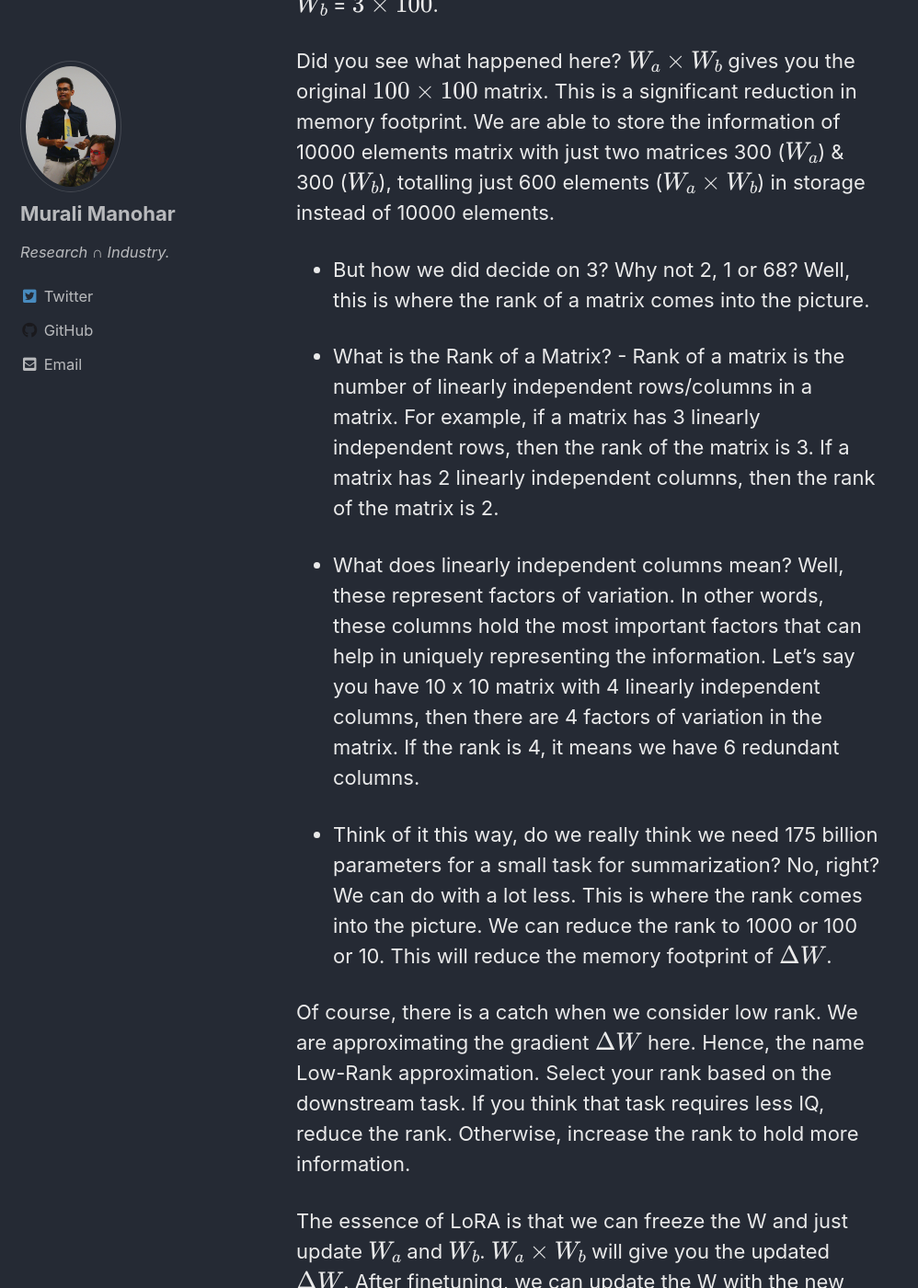
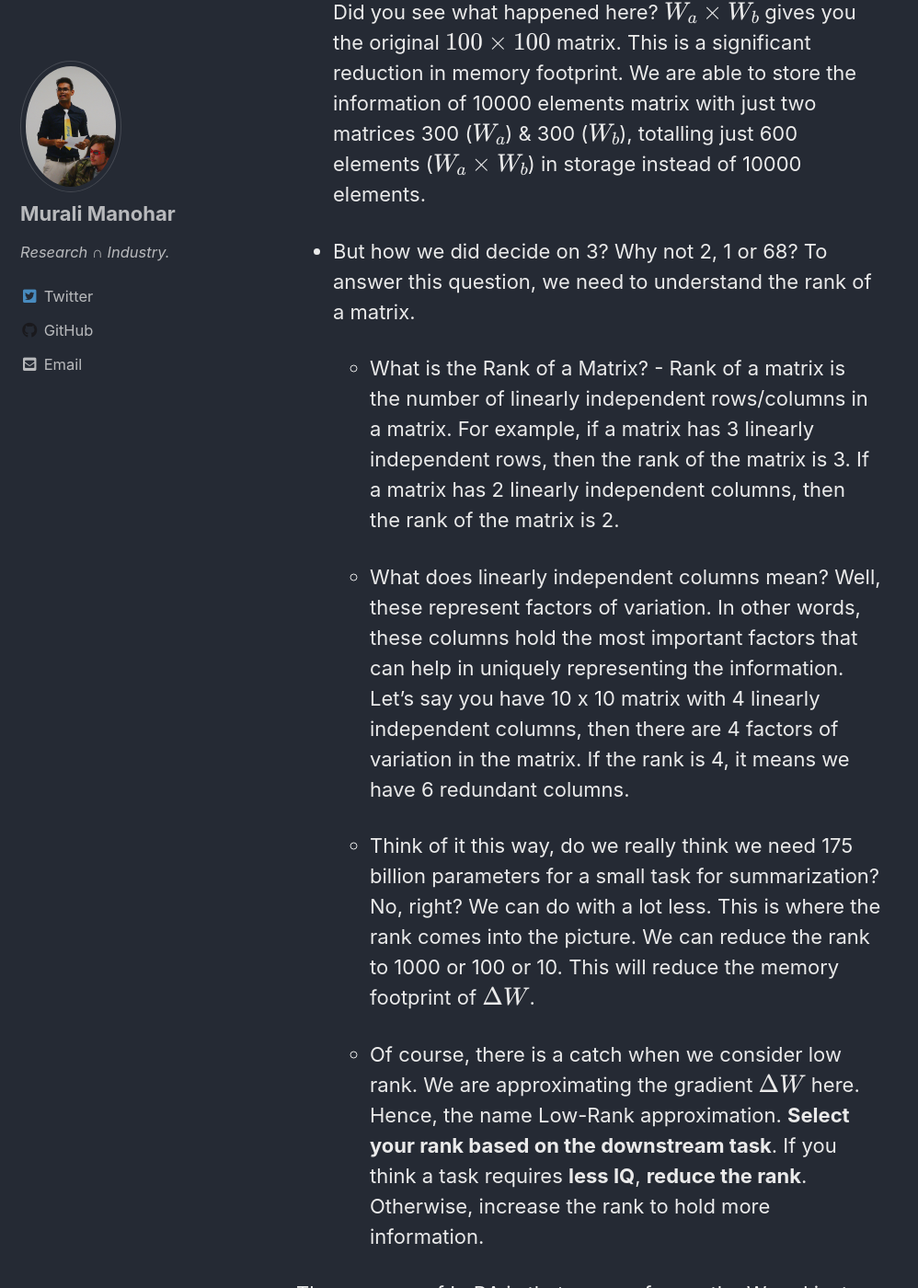
Before and after one commit to gitlost-murali/blogs, a Jekyll site: the page built from _posts/2023-27-07-lora-qlora.md, in a window 1280 px wide and 1400 px high, scrolled down 3394 px. Shown: the whole window at 92% size, without its empty margins (0-998 px from the left). Built offline with Jekyll 4.4.1, drawn with Linux system fonts in a browser that asks for light colours; cached includes are drawn as plain includes; formulas are drawn with MathJax 3; comment, search, counter and statistics services are not loaded; some of the changed text lies outside the part shown.

Commit message:
reformat structure

````diff
--- a/_posts/2023-27-07-lora-qlora.md
+++ b/_posts/2023-27-07-lora-qlora.md
@@ -8,13 +8,13 @@
 permalink: /:categories/:title
 ---
 
-## Introduction
+# Background
 
 Large Language Models (LLMs) are currently a hot topic in the field of machine learning. Imagine you're an ML Engineer and your company has access to GPUs and open-source LLMs like LLAMA/Falcon. You're tasked with building tools for your customers, each with unique needs. You finetune your model for each customer, and everyone is satisfied.
 
 But what happens when you have thousands of customers? Deploying thousands of GPU-hungry LLMs isn't feasible unless you have an extensive supply of GPUs. You need a strategy that allows the model to be finetuned for each customer without breaking the bank or overloading your storage. This is where QLoRA and LoRA come into play.
 
-## Background on Neural Nets
+## Brief introduction to gradient descent
 
 On a very abstract level, An LLM is essentially a function that takes some input, processes it and outputs something. We can represent it as f(x, W) = y, where x is the input sequence, y is the output sequence, and W is the set of weights of the model that are learned during training. W is black box that is doing the magic.
 
@@ -24,7 +24,7 @@
 
 where $\Delta W$ is the change in weights. We do this for a lot of iterations until we get a good W.
 
-## LoRA (Low-Rank Adapters)
+# LoRA (Low-Rank Adapters)
 
 Instead of iteratively updating W in each step, what if we can store all those changes in $\Delta W$ and update W in one go? We can just store this $\Delta W$ for the finetuned task. When we want to perform inference for the intended task, we simply update W with $\Delta W$. Think of these $\Delta W$ as adaptable lenses that can be attached or detached to the base model as needed, allowing us to swiftly switch between tasks during inference.
 
@@ -42,29 +42,28 @@
 
 Let's break down everything step-by-step:
 
-* If I have a matrix of size 2 x 2, it means 4 elements are stored in the memory. If the matrix is 100 x 100, it means alot of elements are stored in memory ($10000$). What if we there's a better way to store the same information?? Here comes SVD,
+* If I have a matrix of size 2 x 2, it means 4 elements are stored in the memory. If the matrix is 100 x 100, it means alot of elements are stored in memory ($10000$). What if we there's a better way to store the same information?? Here comes some inspiration from [Singular Value Decomposition (SVD)](https://www.geeksforgeeks.org/singular-value-decomposition-svd/),
 
-$$ \Delta W = W_{a} \times W_{b} $$
+    $$ \Delta W = W_{a} \times W_{b} $$
 
-where <br>
-$\Delta W$ = $100 \times 100$
+    where <br>
+    $\Delta W$ = $100 \times 100$
 
-$W_{a}$ = $100 \times 3$
+    $W_{a}$ = $100 \times 3$
 
-$W_{b}$ = $3 \times 100$.
+    $W_{b}$ = $3 \times 100$.
 
-Did you see what happened here? $W_{a} \times W_{b}$ gives you the original $100 \times 100$ matrix. This is a significant reduction in memory footprint. We are able to store the information of 10000 elements matrix with just two matrices 300 ($W_{a}$) & 300 ($W_{b}$), totalling just 600 elements ($W_{a} \times W_{b}$) in storage instead of 10000 elements.
+    Did you see what happened here? $W_{a} \times W_{b}$ gives you the original $100 \times 100$ matrix. This is a significant reduction in memory footprint. We are able to store the information of 10000 elements matrix with just two matrices 300 ($W_{a}$) & 300 ($W_{b}$), totalling just 600 elements ($W_{a} \times W_{b}$) in storage instead of 10000 elements.
 
-* But how we did decide on 3? Why not 2, 1 or 68? Well, this is where the rank of a matrix comes into the picture.
+* But how we did decide on 3? Why not 2, 1 or 68? To answer this question, we need to understand the rank of a matrix.
+    * What is the Rank of a Matrix? - Rank of a matrix is the number of linearly independent rows/columns in a matrix. For example, if a matrix has 3 linearly independent rows, then the rank of the matrix is 3. If a matrix has 2 linearly independent columns, then the rank of the matrix is 2.
 
-* What is the Rank of a Matrix? - Rank of a matrix is the number of linearly independent rows/columns in a matrix. For example, if a matrix has 3 linearly independent rows, then the rank of the matrix is 3. If a matrix has 2 linearly independent columns, then the rank of the matrix is 2.
+    * What does linearly independent columns mean? Well, these represent factors of variation. In other words, these columns hold the most important factors that can help in uniquely representing the information. Let's say you have 10 x 10 matrix with 4 linearly independent columns, then there are 4 factors of variation in the matrix. If the rank is 4, it means we have 6 redundant columns.
 
-* What does linearly independent columns mean? Well, these represent factors of variation. In other words, these columns hold the most important factors that can help in uniquely representing the information. Let's say you have 10 x 10 matrix with 4 linearly independent columns, then there are 4 factors of variation in the matrix. If the rank is 4, it means we have 6 redundant columns.
-
-* Think of it this way, do we really think we need 175 billion parameters for a small task for summarization? No, right? We can do with a lot less. This is where the rank comes into the picture. We can reduce the rank to 1000 or 100 or 10. This will reduce the memory footprint of $\Delta W$.
+    * Think of it this way, do we really think we need 175 billion parameters for a small task for summarization? No, right? We can do with a lot less. This is where the rank comes into the picture. We can reduce the rank to 1000 or 100 or 10. This will reduce the memory footprint of $\Delta W$.
 
 
-Of course, there is a catch when we consider low rank. We are approximating the gradient $\Delta W$ here. Hence, the name Low-Rank approximation. Select your rank based on the downstream task. If you think that task requires less IQ, reduce the rank. Otherwise, increase the rank to hold more information.
+    * Of course, there is a catch when we consider low rank. We are approximating the gradient $\Delta W$ here. Hence, the name Low-Rank approximation. __Select your rank based on the downstream task__. If you think a task requires __less IQ__, __reduce the rank__. Otherwise, increase the rank to hold more information.
 
 The essence of LoRA is that we can freeze the W and just update     $W_{a}$ and $W_{b}$. $W_{a} \times W_{b}$ will give you the updated $\Delta W$. After finetuning, we can update the W with the new $\Delta W$.
 
@@ -77,7 +76,7 @@
 
 We are bypassing the step of storing large $\Delta W$ (10000) into the memory. This is the benefit of using LoRA. Just store the matrices  $ W_{a} \& W_{b} $ into your disk, which would be maybe 1% of the original model weights. So, if you have 1000 customers and need 1000 tasks, we can just store 1000 $W_{a}$ and 1000 $W_{b}$ matrices, which are way smaller than the original model weights. For inference, load the original model weights once and then load the $W_{a}$ and $W_{b}$ matrices for each task. This is a huge reduction in memory footprint.
 
-### Let's bring it to code
+## Let's bring it to code
 
 Any guesses?
 
@@ -94,7 +93,7 @@
 
 We just added $x @ (W_A @ W_B)$ to the existing equation. Since we are freezing W, the only thing that needs gradient updates are $(W_A \& W_B)$. The final weights $ W_{a} \times W_{b} $ are the delta weights $\Delta W$ we need for our finetuned task.
 
-### LoRA in Transformers
+## LoRA in Transformers
 
 ```python
 from peft import LoraConfig, get_peft_model
@@ -114,7 +113,7 @@
 In the above, we are assigning the lora rank `r` to 16. `lora_alpha` is the scaling factor that determines how much importance you want to give to the new updated $\Delta W$ i.e $ W_{a} \times W_{b}$ when adding it to the original pretrained weights $W$. The `target_modules` are the modules where we want to apply LoRA. In this case, we are applying LoRA to the query and value modules. The bias is the bias term in the linear layer. We can set it to none or true. If we set it to none, we are not using bias. If we set it to true, we are using bias. The modules_to_save are the additional modules we want to save. In this case, we are saving the classifier module.
 
 
-## QLoRA
+# QLoRA
 
 While LoRA helps in reducing the storage requirements, you would still need a large GPU to load the model into the memory for LoRa training. This is where QLoRA, or Quantized LoRA, comes into the picture. QLoRA is a combination of LoRA and Quantization.
 
````
